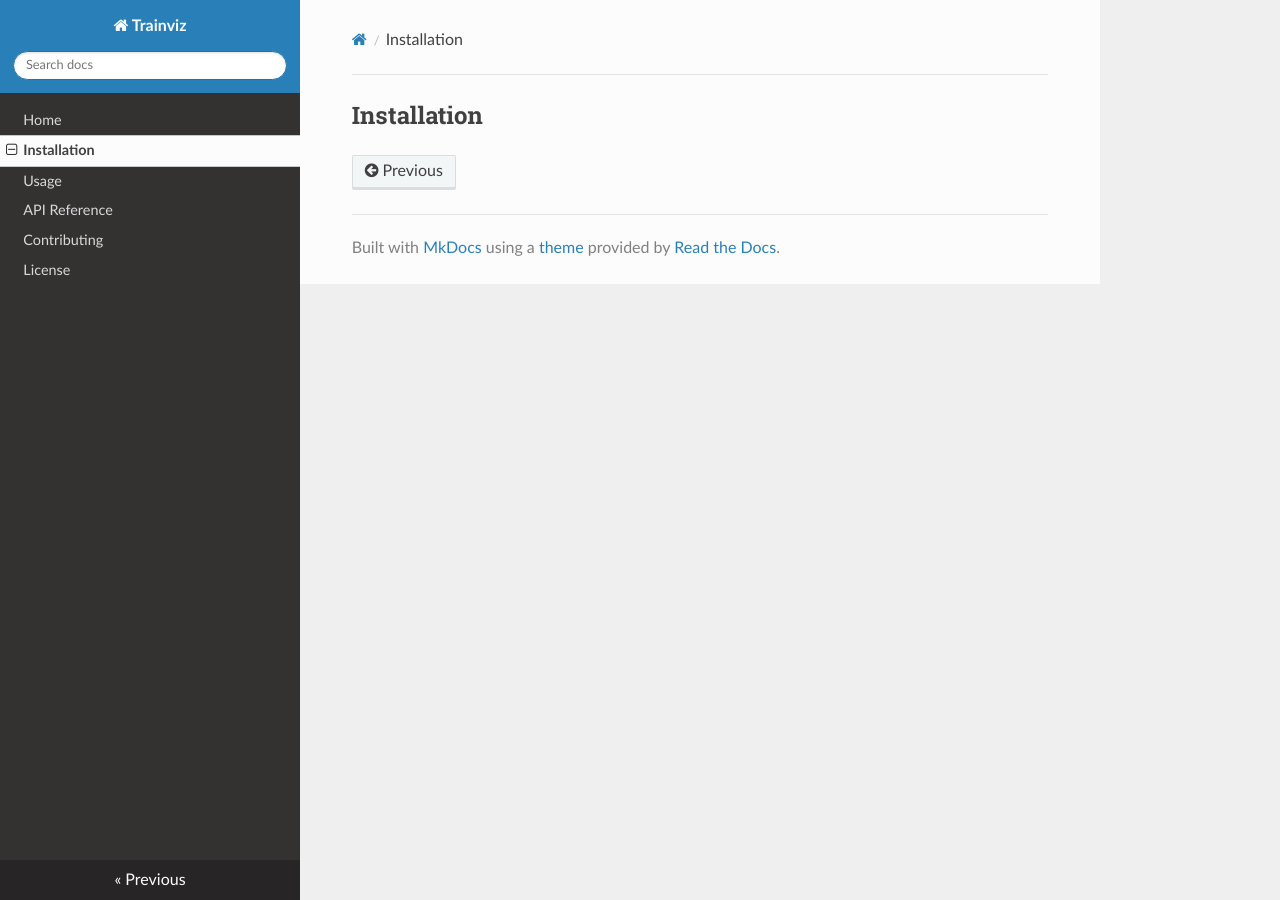
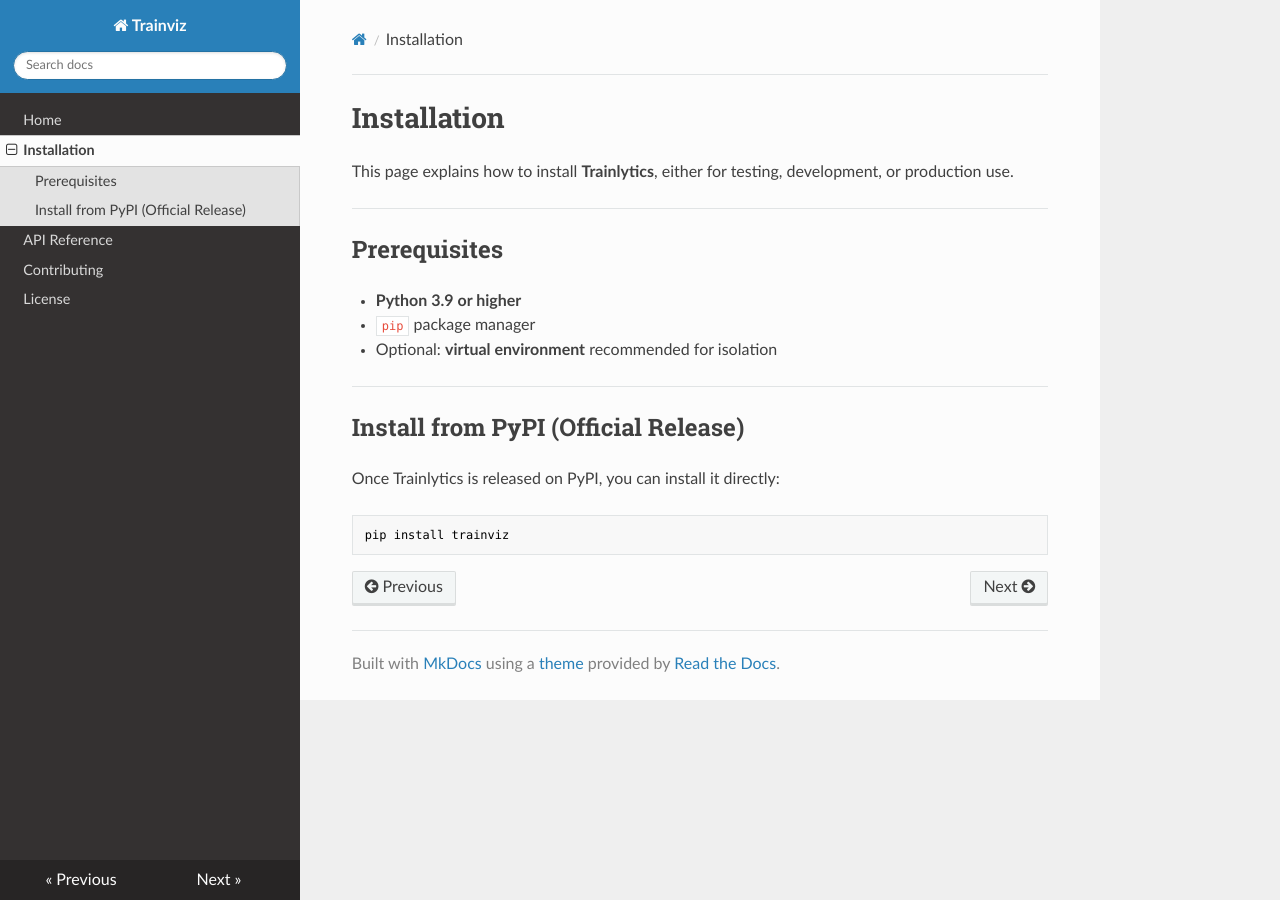
Before and after one commit to peterwojt/trainviz, an MkDocs documentation site: the page built from docs/installation.md, in a window 1280 px wide. Built offline with MkDocs 1.6.1, drawn with Linux system fonts in a browser that asks for light colours; nearby versions of some CDN libraries.

````diff
--- a/docs/installation.md
+++ b/docs/installation.md
@@ -1 +1,21 @@
-## Installation
+# Installation
+
+This page explains how to install **Trainlytics**, either for testing, development, or production use.
+
+---
+
+## Prerequisites
+
+- **Python 3.9 or higher**
+- `pip` package manager
+- Optional: **virtual environment** recommended for isolation
+
+---
+
+## Install from PyPI (Official Release)
+
+Once Trainlytics is released on PyPI, you can install it directly:
+
+```bash
+pip install trainviz
+```
--- a/mkdocs.yml
+++ b/mkdocs.yml
@@ -6,7 +6,6 @@ theme:
 nav:
   - Home: index.md
   - Installation: installation.md
-  - Usage: usage.md
   - API Reference: api.md
   - Contributing: contributing.md
   - License: license.md
````
Also changed, not shown: README.md (+27 -2 lines), docs/api.md (added, +31 -0 lines), docs/index.md (+11 -0 lines), docs/license.md (added, +20 -0 lines), docs/contributing.md (added), 3 other files.
